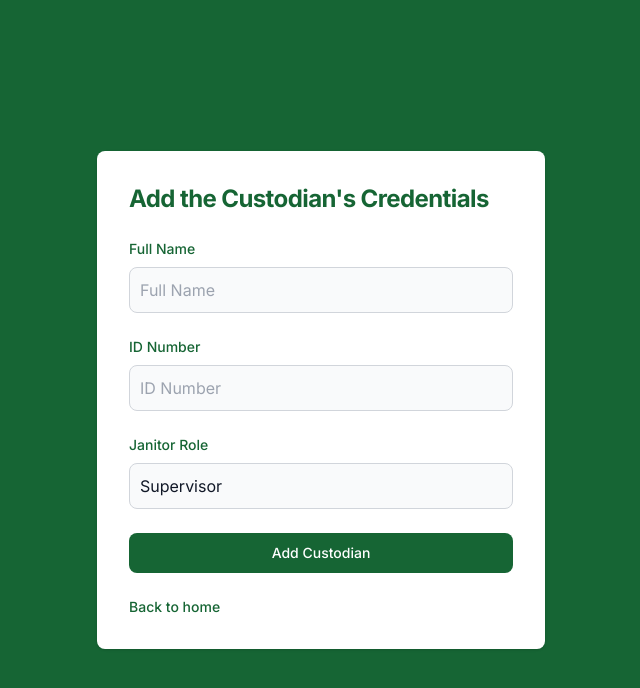
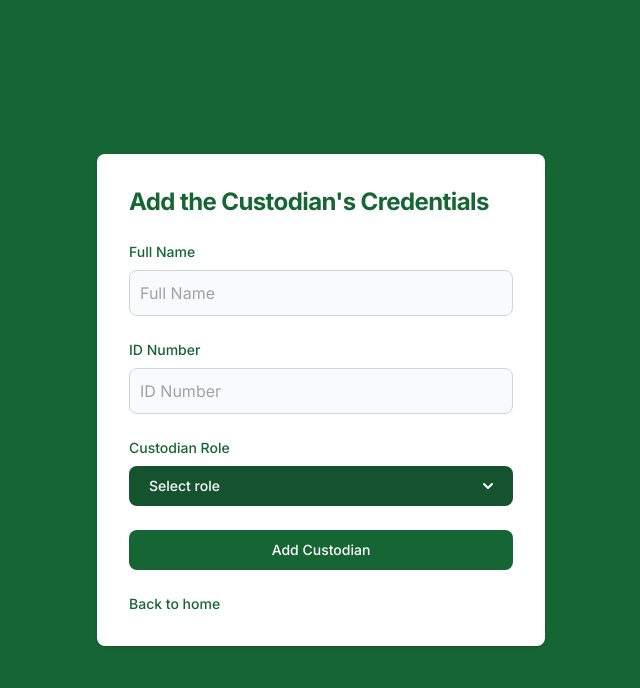
Before and after one commit to 8bitUHM/uhm-custodian-manager, a Next.js app in the folder frontend/: page /custodian/add in a window 1280 px wide. Shown: the top 688 px of the page, without its empty margins (319-959 px from the left). Built offline with nearby package versions, Linux system fonts and the light colour scheme.

Commit message:
Added role and boss_id to type custodian, Changed role to dropdown, added a new input if custodian role is not 'supervisor'

```diff
--- a/frontend/src/app/custodian/add/page.tsx
+++ b/frontend/src/app/custodian/add/page.tsx
@@ -1,22 +1,27 @@
 "use client";
 
 import { useState } from "react"
-import type { Supervisor } from "@/library/types"
+import type { Custodian } from "@/library/types"
 import { useToast } from "@/app/components/Toast";
 
 export default function addCustodian() {
 
-    const [janitor, setJanitor] = useState<Supervisor>({
+    const [custodian, setCustodian] = useState<Custodian>({
         name: undefined,
         id: undefined,
+        role: undefined,
+        boss_id: undefined
     });
+    const [showDropdown, setShowDropdown] = useState(false);
 
     const { showToast } = useToast()
 
     const handleSubmit = async (e: React.FormEvent<HTMLFormElement>) => {
         e.preventDefault();
 
-        if (!janitor.name || !janitor.id) {
+        // Todo: Must throw error case if for some reason user puts in too much numbers as their input. Maximum input is 10 numbers
+
+        if (!custodian.name || !custodian.id) {
             showToast("Please fill out required information", "fail");
             return;
         }
@@ -27,7 +32,7 @@ export default function addCustodian() {
                 headers: {
                     "Content-Type": "application/json",
                 },
-                body: JSON.stringify(janitor),
+                body: JSON.stringify(custodian),
             });
 
             if (!response.ok) {
@@ -54,17 +59,49 @@ export default function addCustodian() {
                         <form className="space-y-4 md:space-y-6" onSubmit={handleSubmit}>
                             <div>
                                 <label htmlFor="firstname" className="block mb-2 text-sm font-medium text-green-800">Full Name</label>
-                                <input type="text" name="firstname" id="firstname" value={janitor.name} onChange={(e) => setJanitor({ ...janitor, name: e.target.value })} className="bg-gray-50 border border-gray-300 text-gray-900 rounded-lg focus:ring-primary-600 focus:border-primary-600 block w-full p-2.5" placeholder="Full Name" />
+                                <input type="text" name="firstname" id="firstname" value={custodian.name} onChange={(e) => setCustodian({ ...custodian, name: e.target.value })} className="bg-gray-50 border border-gray-300 text-gray-900 rounded-lg focus:ring-primary-600 focus:border-primary-600 block w-full p-2.5" placeholder="Full Name" />
                             </div>
                             <div>
                                 <label htmlFor="id" className="block mb-2 text-sm font-medium text-green-800">ID Number</label>
-                                <input type="text" name="id" id="id" value={janitor.id || ""} onChange={(e) => setJanitor({ ...janitor, id: Number(e.target.value) })} className="bg-gray-50 border border-gray-300 text-gray-900 rounded-lg focus:ring-primary-600 focus:border-primary-600 block w-full p-2.5" placeholder="ID Number" />
+                                <input type="text" name="id" id="id" value={custodian.id || ""} onChange={(e) => setCustodian({ ...custodian, id: Number(e.target.value) })} className="bg-gray-50 border border-gray-300 text-gray-900 rounded-lg focus:ring-primary-600 focus:border-primary-600 block w-full p-2.5" placeholder="ID Number" />
                             </div>
                             <div>
-                                <label htmlFor="janitorrole" className="block mb-2 text-sm font-medium text-green-800">Janitor Role</label>
-                                <input type="text" name="janitorrole" id="janitorrole" value="Supervisor" className="bg-gray-50 border border-gray-300 text-gray-900 rounded-lg focus:ring-primary-600 focus:border-primary-600 block w-full p-2.5" placeholder="Janitor Role" readOnly />
+                                <label htmlFor="role" className="block mb-2 text-sm font-medium text-green-800">Custodian Role</label>
+                                <div className="relative inline-block w-full">
+                                    <button type="button" onClick={() => setShowDropdown(!showDropdown)} className="text-white bg-green-900 hover:bg-green-800 focus:ring-4 focus:outline-none focus:ring-blue-300 font-medium rounded-lg text-sm px-5 py-2.5 text-left inline-flex justify-between items-center w-full">
+                                        {custodian.role || "Select role"}
+                                        <svg className="w-2.5 h-2.5 ml-2" aria-hidden="true" xmlns="http://www.w3.org/2000/svg" fill="none" viewBox="0 0 10 6">
+                                            <path stroke="currentColor" strokeLinecap="round" strokeLinejoin="round" strokeWidth="2" d="m1 1 4 4 4-4" />
+                                        </svg>
+                                    </button>
+
+                                    {showDropdown && (
+                                        <div className="absolute z-10 mt-2 w-full bg-white divide-y divide-gray-100 rounded-lg shadow">
+                                            <ul className="py-2 text-sm text-green-900">
+                                                {["Supervisor", "Janitor III", "Janitor II"].map((role) => (
+                                                    <li key={role}>
+                                                        <button type="button" onClick={() => {
+                                                            setCustodian({ ...custodian, role });
+                                                            setShowDropdown(false);
+                                                        }}
+                                                            className="w-full text-left px-4 py-2 hover:bg-gray-100"
+                                                        >
+                                                            {role}
+                                                        </button>
+                                                    </li>
+                                                ))}
+                                            </ul>
+                                        </div>
+                                    )}
+                                </div>
                             </div>
-                            <button type="submit" className="w-full text-white bg-green-800 hover:bg-green-700 focus:ring-4 focus:outline-none focus:ring-primary-300 font-medium rounded-lg text-sm px-5 py-2.5 text-center disabled:cursor-progress disabled:bg-red-500">Add Custodian</button>
+                            {(custodian.role === "Janitor II" || custodian.role === "Janitor III") && (
+                                <div>
+                                    <label htmlFor="custodianboss" className="block mb-2 text-sm font-medium text-green-800">Custodian's Boss ID</label>
+                                    <input type="text" name="custodianboss" id="custodianboss" value={custodian.name} onChange={(e) => setCustodian({ ...custodian, name: e.target.value })} className="bg-gray-50 border border-gray-300 text-gray-900 rounded-lg focus:ring-primary-600 focus:border-primary-600 block w-full p-2.5" placeholder="Full Name" />
+                                </div>
+                            )}
+                            <button type="submit" className="w-full text-white bg-green-800 hover:bg-green-700 focus:ring-4 focus:outline-none focus:ring-primary-300 font-medium rounded-lg text-sm px-5 py-2.5 text-center disabled:cursor-progress disabled:bg-green-500">Add Custodian</button>
 
                             <a href="/" className="font-medium text-green-800 text-sm block hover:underline">Back to home</a>
                         </form>
--- a/frontend/src/library/types.ts
+++ b/frontend/src/library/types.ts
@@ -1,6 +1,8 @@
-type Supervisor = {
+type Custodian = {
   id?: number;
   name?: string;
+  role?: string;
+  boss_id?: number;
 };
 
-export type { Supervisor };
+export type { Custodian };
```
Also changed, not shown: 1 other file (tests, documents, lock files or other folders).
